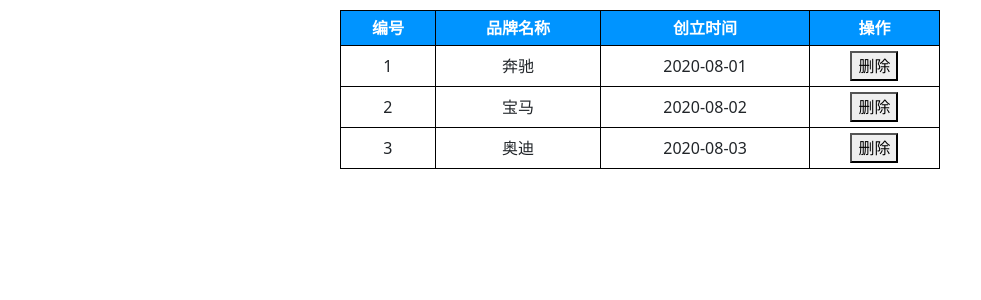
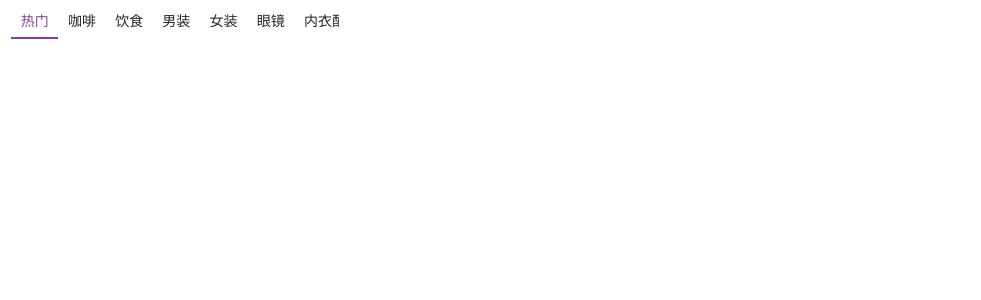
Before and after one commit to haiou1314/tack01, a Vue app: page / in a window 1280 px wide. Shown: the top 300 px of the page, without its empty margins (0-981 px from the left). Built offline with nearby package versions, Linux system fonts and the light colour scheme.

Commit message:
移动端导航切换高亮案例

```diff
--- /dev/null
+++ b/src/11_移动端-导航切换效果.vue
@@ -0,0 +1,173 @@
+<template>
+  <div class="wrap">
+    <div class="nav_left" id="navLeft">
+      <div class="nav_content">
+        <span
+          :class="{ active: item.first_id == sum }"
+          v-for="item in arr"
+          :key="item.first_id"
+          @touchstart="btn(item.first_id)"
+          >{{ item.first_name }}</span
+        >
+      </div>
+    </div>
+    <div class="down">
+      <i class="iconfont icon-xiajiantoubeifen grtouchstartay"></i>
+    </div>
+  </div>
+</template>
+
+<script>
+export default {
+  data() {
+    return {
+      arr: [
+        {
+          first_id: '0',
+          first_name: '热门',
+        },
+        {
+          first_id: '621',
+          first_name: '\u5496\u5561',
+        },
+        {
+          first_id: '627',
+          first_name: '\u996e\u98df',
+        },
+        {
+          first_id: '279',
+          first_name: '\u7537\u88c5',
+        },
+        {
+          first_id: '294',
+          first_name: '\u5973\u88c5',
+        },
+        {
+          first_id: '122',
+          first_name: '\u773c\u955c',
+        },
+        {
+          first_id: '339',
+          first_name: '\u5185\u8863\u914d\u9970',
+        },
+        {
+          first_id: '391',
+          first_name: '\u6bcd\u5a74',
+        },
+        {
+          first_id: '35',
+          first_name: '\u978b\u9774',
+        },
+        {
+          first_id: '39',
+          first_name: '\u8fd0\u52a8',
+        },
+        {
+          first_id: '153',
+          first_name: '\u7bb1\u5305',
+        },
+        {
+          first_id: '119',
+          first_name: '\u7f8e\u5986\u4e2a\u62a4',
+        },
+        {
+          first_id: '355',
+          first_name: '\u5bb6\u7eba',
+        },
+        {
+          first_id: '51',
+          first_name: '\u9910\u53a8',
+        },
+        {
+          first_id: '334',
+          first_name: '\u7535\u5668',
+        },
+        {
+          first_id: '369',
+          first_name: '\u5bb6\u88c5',
+        },
+        {
+          first_id: '10',
+          first_name: '\u5bb6\u5177',
+        },
+        {
+          first_id: '223',
+          first_name: '\u6570\u7801',
+        },
+        {
+          first_id: '429',
+          first_name: '\u6c7d\u914d',
+        },
+        {
+          first_id: '546',
+          first_name: '\u5065\u5eb7\u4fdd\u5065',
+        },
+        {
+          first_id: '433',
+          first_name: '\u5b9a\u5236',
+        },
+      ],
+      sum: '0',
+    }
+  },
+  methods: {
+    btn(id) {
+      this.sum = id
+    },
+  },
+}
+</script>
+
+<style>
+.wrap {
+  width: 100%;
+  display: flex;
+  margin: 0.2rem 0 0 0;
+  position: relative;
+}
+
+/*左侧的导航样式*/
+.nav_left {
+  width: 21.1875rem;
+  overflow: scroll;
+}
+
+.nav_left::-webkit-scrollbar {
+  display: none;
+}
+
+.nav_content {
+  white-space: nowrap;
+  padding: 0 0.7rem;
+}
+
+.nav_content span {
+  display: inline-block;
+  padding: 0.4rem 0.6rem;
+  font-size: 0.875rem;
+}
+
+.nav_content .active {
+  border-bottom: 2px solid #7f4395;
+  color: #7f4395;
+}
+
+.nav_left,
+.down {
+  float: left;
+}
+
+/*右侧导航部分*/
+.down {
+  flex: 1;
+  display: flex;
+  align-items: center;
+  justify-content: center;
+}
+
+.gray {
+  color: gray;
+  display: inline-block;
+  vertical-align: middle;
+}
+</style>
--- a/src/main.js
+++ b/src/main.js
@@ -1,5 +1,5 @@
 import Vue from 'vue'
-import App from './10_附加练习_3.购物车.vue'
+import App from './11_移动端-导航切换效果.vue'
 import '../node_modules/bootstrap/dist/css/bootstrap.css'
 
 Vue.config.productionTip = false
```
